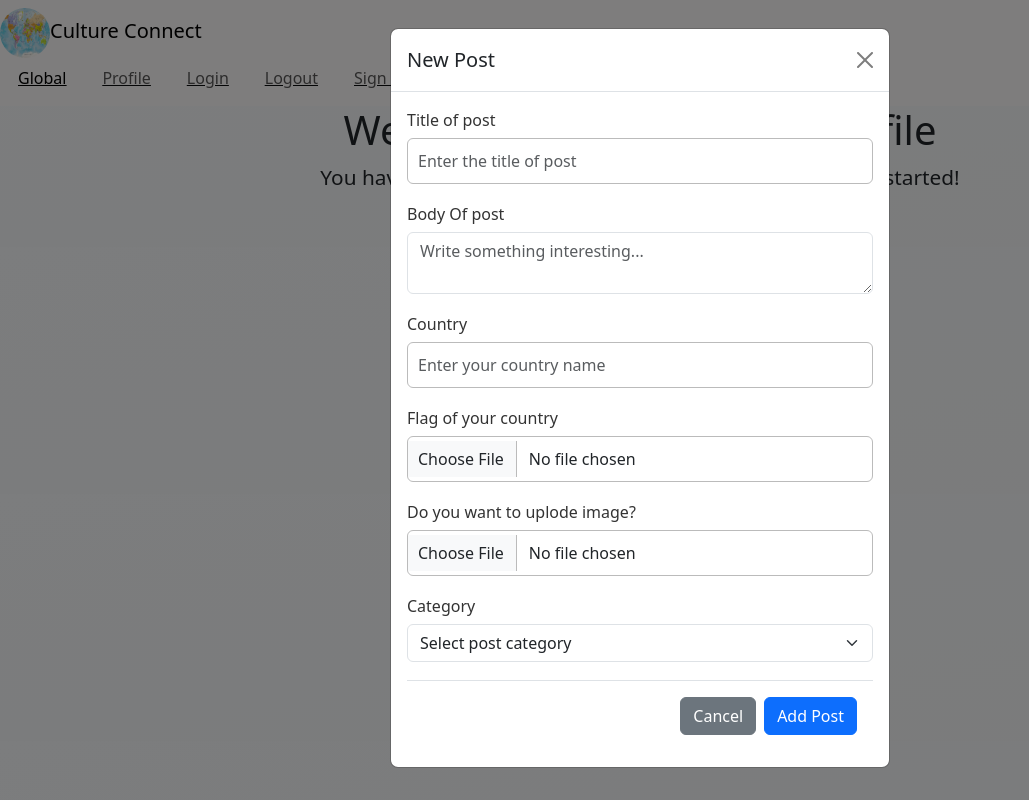
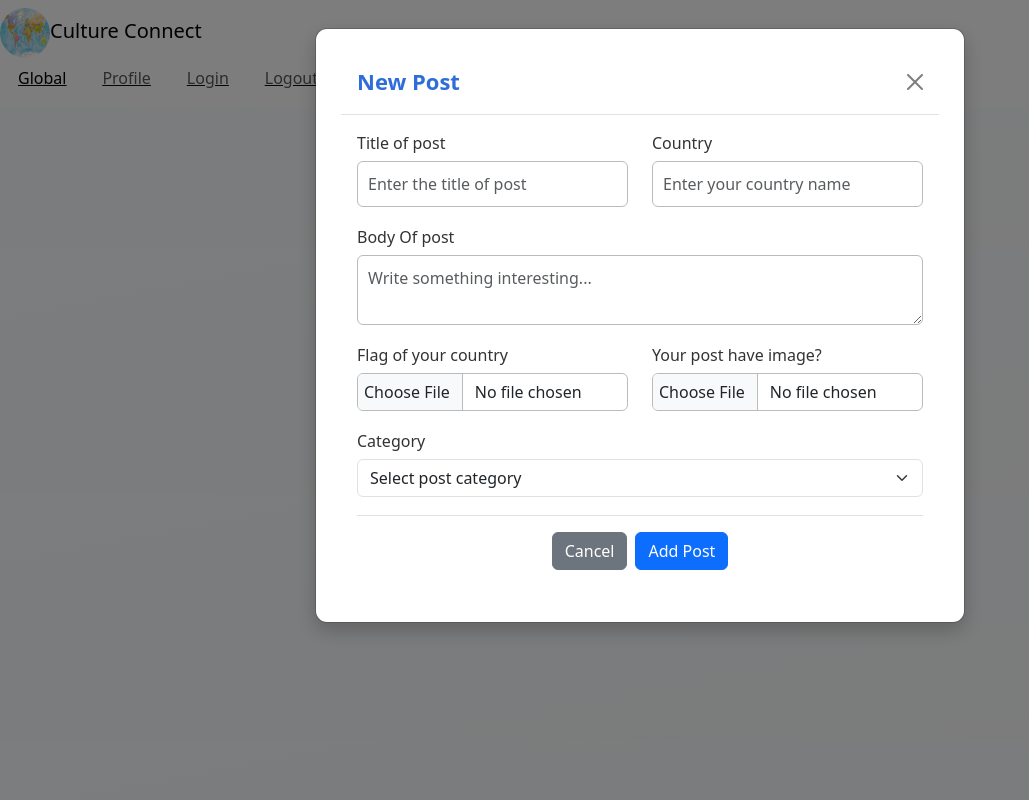
Before and after one commit to sandymosaad/culture_connect, a Flask app: page /profile in a window 1280 px wide, after a click on "Add a Post". Shown: the whole page, without its empty margins (0-1029 px from the left). Run offline with Flask 3, Linux system fonts and the light colour scheme; the visitor is signed in with stand-in values (Sample User, id 1); some libraries are stand-ins or nearby versions.

Commit message:
Update the structure of the model and design it

```diff
--- a/db/posts.json
+++ b/db/posts.json
@@ -1,5 +1,5 @@
 {
-    "next_id": 11,
+    "next_id": 13,
     "posts": [
         {
             "title": "tset 2SA",
@@ -33,6 +33,28 @@
             "username": "sandy",
             "post_id": 10,
             "post_image": "sandy_post_image.jpg"
+        },
+        {
+            "title": "sfnanb",
+            "body": "masnf",
+            "country": "sabfn",
+            "category": "Tourist Attraction",
+            "date": "2025-11-12",
+            "flag": "sandy_flag.jpeg",
+            "username": "sandy",
+            "post_id": 11,
+            "post_image": "sandy_post_image.jpg"
+        },
+        {
+            "title": "asfnamnb",
+            "body": "msandmb",
+            "country": "msnfb",
+            "category": "Tourist Attraction",
+            "date": "2025-11-12",
+            "flag": "sandy_flag.jpeg",
+            "username": "sandy",
+            "post_id": 12,
+            "post_image": null
         }
     ]
 }
--- /dev/null
+++ b/website/static/css/post-model.css
@@ -0,0 +1,44 @@
+.modal-dialog {
+    max-width: 650px;
+}
+
+.modal-content {
+    border-radius: 12px;
+    padding: 20px 25px;
+    box-shadow: 0 8px 20px rgba(0, 0, 0, 0.2);
+}
+
+.modal-title {
+    font-size: 22px;
+    font-weight: 600;
+    color: #2f6dd9;
+}
+
+/* Styling for form inputs in style.css */
+.form-group textarea {
+    padding: 10px;
+    border-radius: 6px;
+    border: 1px solid #bbb;
+    font-size: 16px;
+    box-sizing: border-box;
+}
+
+.form-group input[type="file"] {
+  padding: 6px;
+}
+#show-edit-flag-img,
+#show-edit-post-img {
+    display: block;
+    width: 100%;
+    max-width: 120px;
+    height: 80px;
+    border-radius: 8px;
+    margin: 8px 0;
+    border: 1px solid #ddd;
+}
+
+
+.form-group:focus-within label {
+  color: #2f6dd9;
+  font-weight: 600;
+}
--- a/website/static/css/style.css
+++ b/website/static/css/style.css
@@ -169,7 +169,7 @@ h1 {
     padding: 10px;
     border-radius: 6px;
     border: 1px solid #bbb;
-    font-size: 1rem;
+    font-size: 16px;
     box-sizing: border-box;
 }
 
--- a/website/static/js/main.js
+++ b/website/static/js/main.js
@@ -38,7 +38,6 @@ function showEditModal(currentPostId,currentTitle, currentBody,currentCountry,cu
     if (currentImage !='None') {
     postImage.src = `${uploadsPath}${currentImage}`;
     postImage.style.display = 'block';   // show image
-    imageLabel.textContent = "Do you want to change image?";
     console.log(postImage.src);
     } else {
     postImage.style.display = 'none';    // hide image
--- a/website/templates/post_modal.html
+++ b/website/templates/post_modal.html
@@ -1,3 +1,5 @@
+        <link rel="stylesheet" href="{{ url_for('static', filename='css/post-model.css') }}">
+
 <div class="modal fade" id="{{ modal_id }}" tabindex="-1" aria-labelledby="postModalLabel" aria-hidden="true">
     <div class="modal-dialog">
         <div class="modal-content">
@@ -19,19 +21,28 @@
                 >
                     {% set prefix = 'edit-' if is_edit else '' %}
 
+                    <div class="row">
+                        <div class="col-6">
                             <div class="form-group">
                                 <label for="{{ prefix }}title">Title of post</label>
                                 <input type="text" name="title" id="{{ prefix }}title" class="form-control"  placeholder="Enter the title of post"  required>
                             </div>
+                        </div>
+                        <div class="col-6">
+                            <div class="form-group">
+                                <label for="{{ prefix }}country">Country</label>
+                                <input type="text" name="country" id="{{ prefix }}country" class="form-control"  placeholder="Enter your country name" required>
+                            </div>
+                        </div>
+                    </div>
+
                     <div class="form-group">
                         <label for="{{ prefix }}body">Body Of post</label>
                         <textarea name="body" id="{{ prefix }}body" class="form-control" placeholder="Write something interesting..." required></textarea>
                     </div>
-                    <div class="form-group">
-                        <label for="{{ prefix }}country">Country</label>
-                        <input type="text" name="country" id="{{ prefix }}country" class="form-control"  placeholder="Enter your country name" required>
-                    </div>
 
+                    <div class="row">
+                        <div class="col-6">
                             {% if is_edit %}
                                 <img id="show-edit-flag-img" src="" style="max-width: 100px;">
                             {% endif %}
@@ -40,15 +51,20 @@
                                 <label for="{{ prefix }}flag">Flag of your country</label>
                                 <input type="file" name="flag" id="{{ prefix }}flag-img" class="form-control" accept="image/*" {% if not is_edit %} required {% endif %} >
                             </div>
+                        </div>
+                        <div class="col-6">
                             <div class="form-group">
                                 {% if is_edit %}
                                 <img id="show-edit-post-img" src="" style="max-width: 100px;">
-                        <label for="{{ prefix }}post-img" id="edit-image-label">Do you want to Change image?</label>
+                                <label for="{{ prefix }}post-img" id="edit-image-label"> Change image?</label>
                                 {%else %}
-                        <label for="post-img">Do you want to uplode image?</label>
+                                <label for="post-img">Your post have image?</label>
                                 {% endif %}
                                 <input type="file" name="post-img" id="{{ prefix }}post-img" class="form-control" accept="image/*">
                             </div>
+                        </div>
+                    </div>
+
                     <div class="form-group">
                         <label for="{{ prefix }}category">Category</label>
                         <select name="category" id="{{ prefix }}category" class="form-select" required>
@@ -59,7 +75,7 @@
                             <option value="Quote">Quote</option>
                         </select>
                     </div>
-                    <div class="modal-footer">
+                    <div class="modal-footer flex justify-content-center">
                         <button type="button" class="btn btn-secondary" data-bs-dismiss="modal">Cancel</button>
                         {% if is_edit %}
                         <button type="button" class="btn btn-primary" onclick="submitEdit()">Save Changes</button>
```
Also changed, not shown: test.html (added, +82 -0 lines), website/static/uploads/sandy_post_image.jpg. Lines whose indentation alone changed are shown as unchanged.
